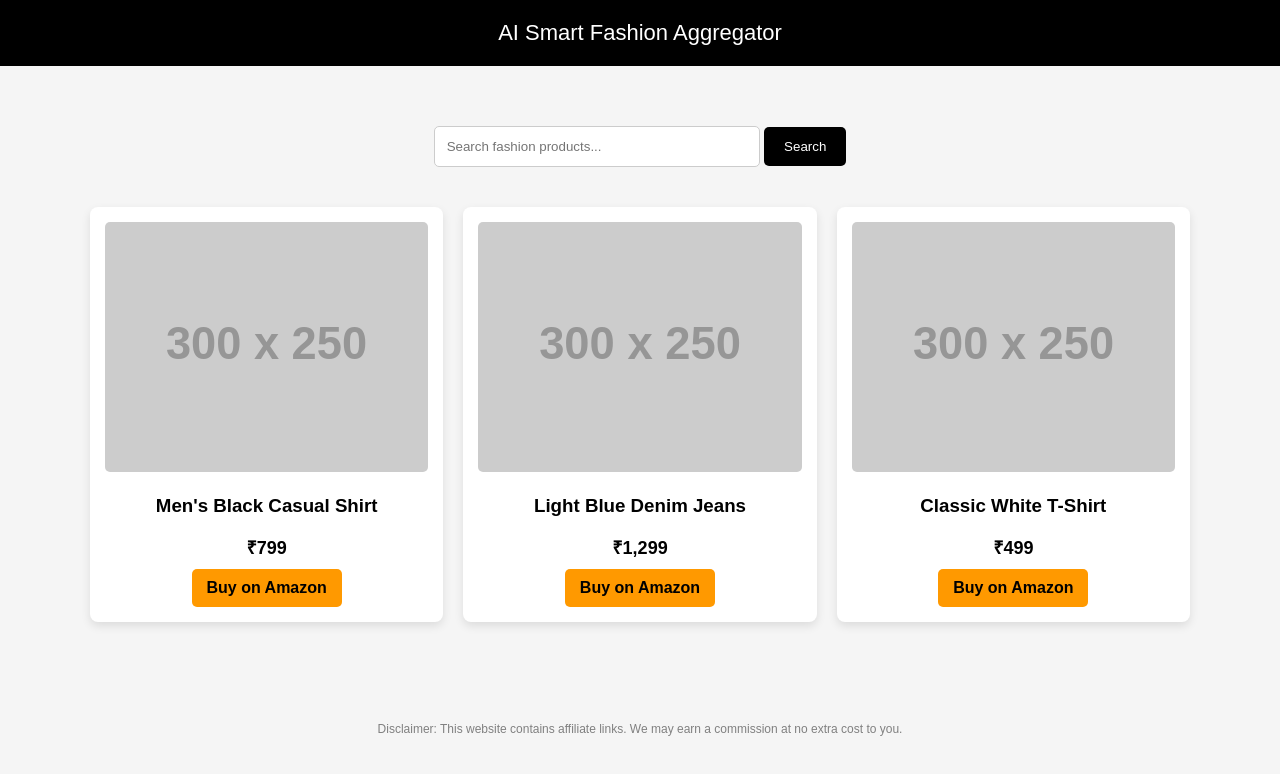
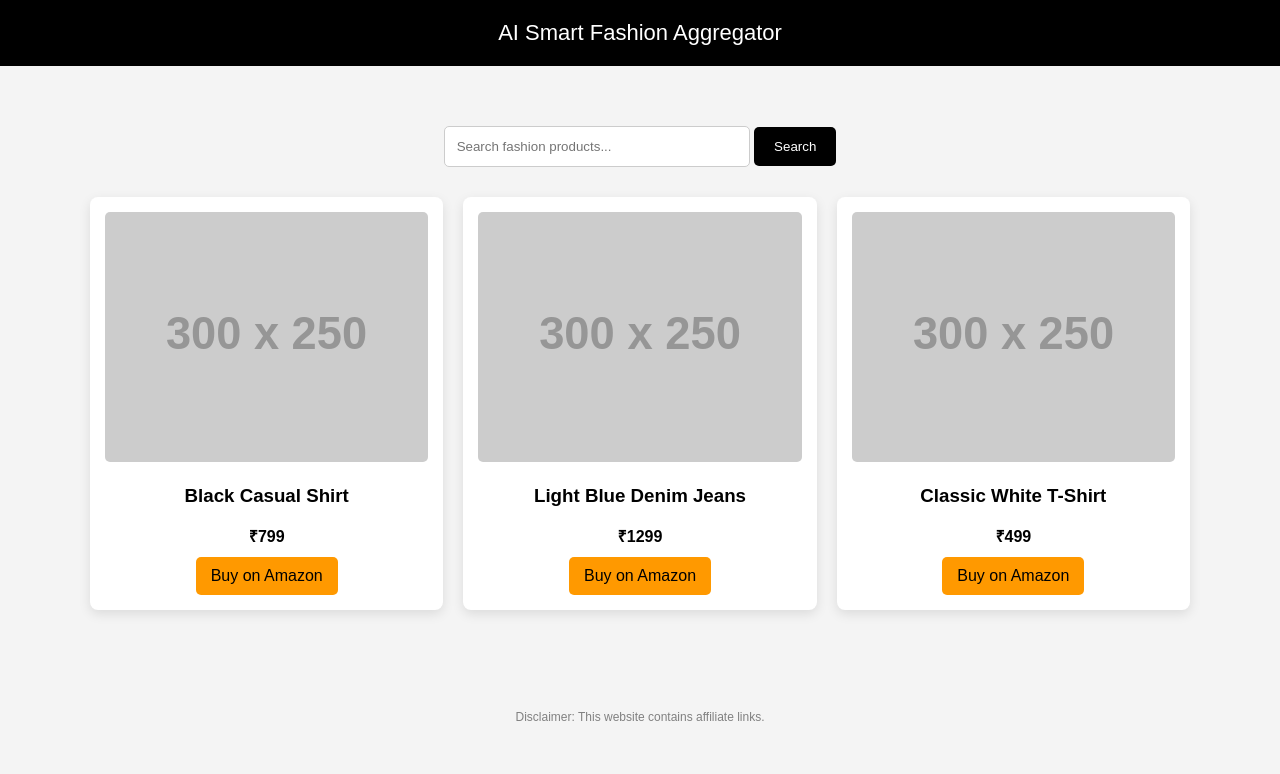
Before and after one commit to AnjaneeKumarAvula/fashion-aggregator, a plain HTML site: page index.html in a window 1280 px wide. Drawn offline with Linux system fonts and the light colour scheme; placeholder pictures from the web are drawn by us.

Commit message:
Update index.html

```diff
--- a/index.html
+++ b/index.html
@@ -8,11 +8,11 @@
         body {
             font-family: Arial, sans-serif;
             margin: 0;
-            background-color: #f5f5f5;
+            background-color: #f4f4f4;
         }
 
         header {
-            background-color: black;
+            background: black;
             color: white;
             padding: 20px;
             text-align: center;
@@ -27,23 +27,35 @@
 
         .search-box {
             text-align: center;
-            margin-bottom: 40px;
+            margin-bottom: 30px;
         }
 
         .search-box input {
             padding: 12px;
-            width: 300px;
+            width: 280px;
+            border-radius: 5px;
             border: 1px solid #ccc;
-            border-radius: 5px;
         }
 
         .search-box button {
             padding: 12px 20px;
-            background-color: black;
+            background: black;
             color: white;
             border: none;
             border-radius: 5px;
             cursor: pointer;
+            transition: 0.3s;
+        }
+
+        .search-box button:hover {
+            background: #444;
+        }
+
+        .loading {
+            text-align: center;
+            font-size: 18px;
+            display: none;
+            margin-bottom: 20px;
         }
 
         .products {
@@ -53,11 +65,17 @@
         }
 
         .card {
-            background-color: white;
+            background: white;
             padding: 15px;
             border-radius: 8px;
-            box-shadow: 0px 4px 10px rgba(0,0,0,0.1);
+            box-shadow: 0 4px 12px rgba(0,0,0,0.1);
             text-align: center;
+            transition: transform 0.3s, box-shadow 0.3s;
+        }
+
+        .card:hover {
+            transform: translateY(-8px);
+            box-shadow: 0 8px 20px rgba(0,0,0,0.2);
         }
 
         .card img {
@@ -68,7 +86,6 @@
         }
 
         .price {
-            font-size: 18px;
             font-weight: bold;
             margin: 10px 0;
         }
@@ -76,11 +93,15 @@
         .buy-btn {
             display: inline-block;
             padding: 10px 15px;
-            background-color: #ff9900;
+            background: #ff9900;
             color: black;
             text-decoration: none;
             border-radius: 5px;
-            font-weight: bold;
+            transition: 0.3s;
+        }
+
+        .buy-btn:hover {
+            background: #e68a00;
         }
 
         footer {
@@ -102,47 +123,85 @@
 <div class="container">
 
     <div class="search-box">
-        <input type="text" placeholder="Search fashion products...">
-        <button>Search</button>
+        <input type="text" id="searchInput" placeholder="Search fashion products...">
+        <button onclick="searchProducts()">Search</button>
     </div>
 
-    <div class="products">
+    <div class="loading" id="loading">
+        Loading products...
+    </div>
 
-        <div class="card">
-            <img src="https://via.placeholder.com/300x250.png?text=Black+Shirt" alt="Black Shirt">
-            <h3>Men's Black Casual Shirt</h3>
-            <div class="price">₹799</div>
-            <a href="https://amzn.to/4cg2KoJ" target="_blank" class="buy-btn">
-                Buy on Amazon
-            </a>
-        </div>
-
-        <div class="card">
-            <img src="https://via.placeholder.com/300x250.png?text=Blue+Jeans" alt="Blue Jeans">
-            <h3>Light Blue Denim Jeans</h3>
-            <div class="price">₹1,299</div>
-            <a href="https://amzn.to/4ceH8Jx" target="_blank" class="buy-btn">
-                Buy on Amazon
-            </a>
-        </div>
-
-        <div class="card">
-<img src="https://via.placeholder.com/300x250.png?text=White+Tshirt" alt="White T-Shirt">
-            <h3>Classic White T-Shirt</h3>
-            <div class="price">₹499</div>
-            <a href="https://amzn.to/4sbpISy" target="_blank" class="buy-btn">
-                Buy on Amazon
-            </a>
-        </div>
-
-    </div>
+    <div class="products" id="productContainer"></div>
 
 </div>
 
 <footer>
     Disclaimer: This website contains affiliate links.
-    We may earn a commission at no extra cost to you.
 </footer>
+
+<script>
+    const products = [
+        {
+            title: "Black Casual Shirt",
+            price: "₹799",
+            image: "https://dummyimage.com/300x250/000/fff&text=Black+Shirt",
+            link: "https://amzn.to/46p4F6S"
+        },
+        {
+            title: "Light Blue Denim Jeans",
+            price: "₹1299",
+            image: "https://dummyimage.com/300x250/1e90ff/ffffff&text=Blue+Jeans",
+            link: "https://amzn.to/46p4F6S"
+        },
+        {
+            title: "Classic White T-Shirt",
+            price: "₹499",
+            image: "https://dummyimage.com/300x250/ffffff/000000&text=White+Tshirt",
+            link: "https://amzn.to/46p4F6S"
+        }
+    ];
+
+    function displayProducts(filteredProducts) {
+        const container = document.getElementById("productContainer");
+        container.innerHTML = "";
+
+        if (filteredProducts.length === 0) {
+            container.innerHTML = "<p>No products found.</p>";
+            return;
+        }
+
+        filteredProducts.forEach(product => {
+            container.innerHTML += `
+                <div class="card">
+                    <img src="${product.image}" alt="${product.title}">
+                    <h3>${product.title}</h3>
+                    <div class="price">${product.price}</div>
+                    <a href="${product.link}" target="_blank" class="buy-btn">
+                        Buy on Amazon
+                    </a>
+                </div>
+            `;
+        });
+    }
+
+    function searchProducts() {
+        const input = document.getElementById("searchInput").value.toLowerCase();
+        const loading = document.getElementById("loading");
+
+        loading.style.display = "block";
+
+        setTimeout(() => {
+            const filtered = products.filter(p =>
+                p.title.toLowerCase().includes(input)
+            );
+
+            displayProducts(filtered);
+            loading.style.display = "none";
+        }, 700);
+    }
+
+    displayProducts(products);
+</script>
 
 </body>
 </html>
```
